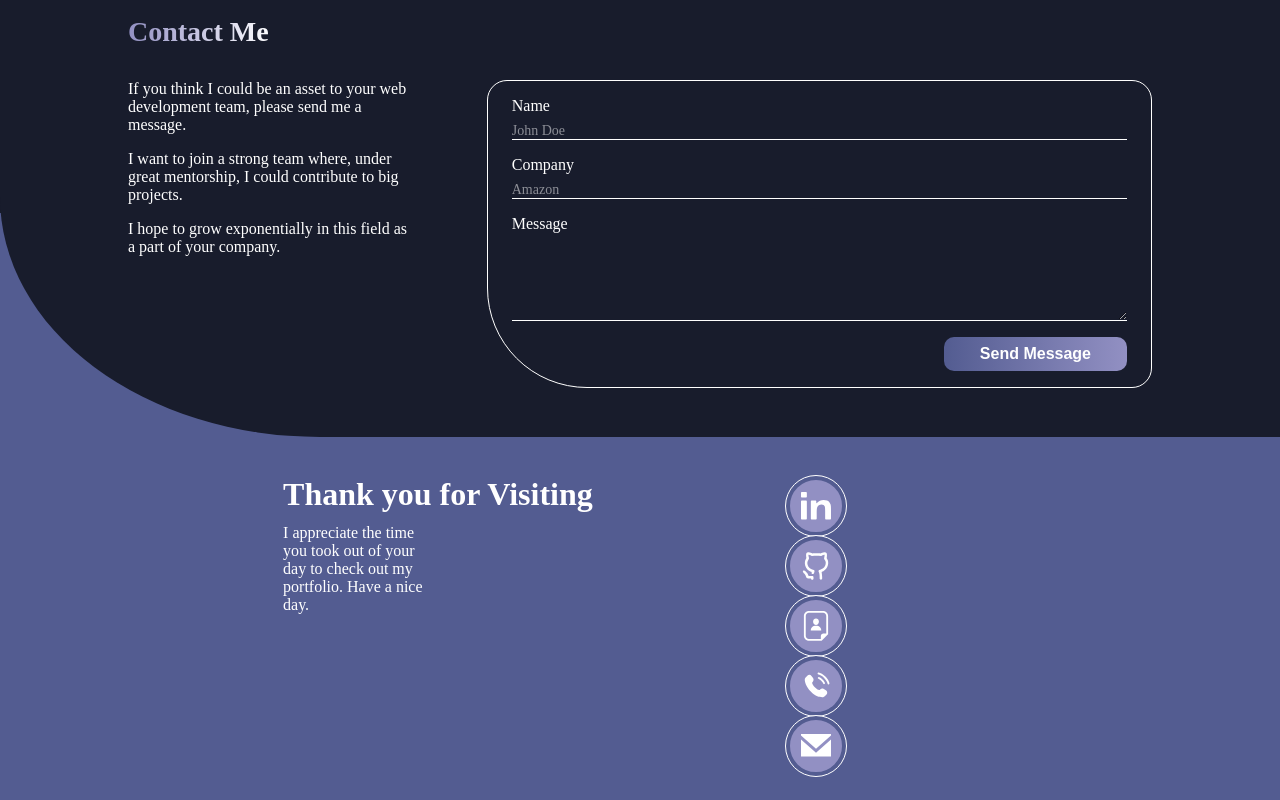
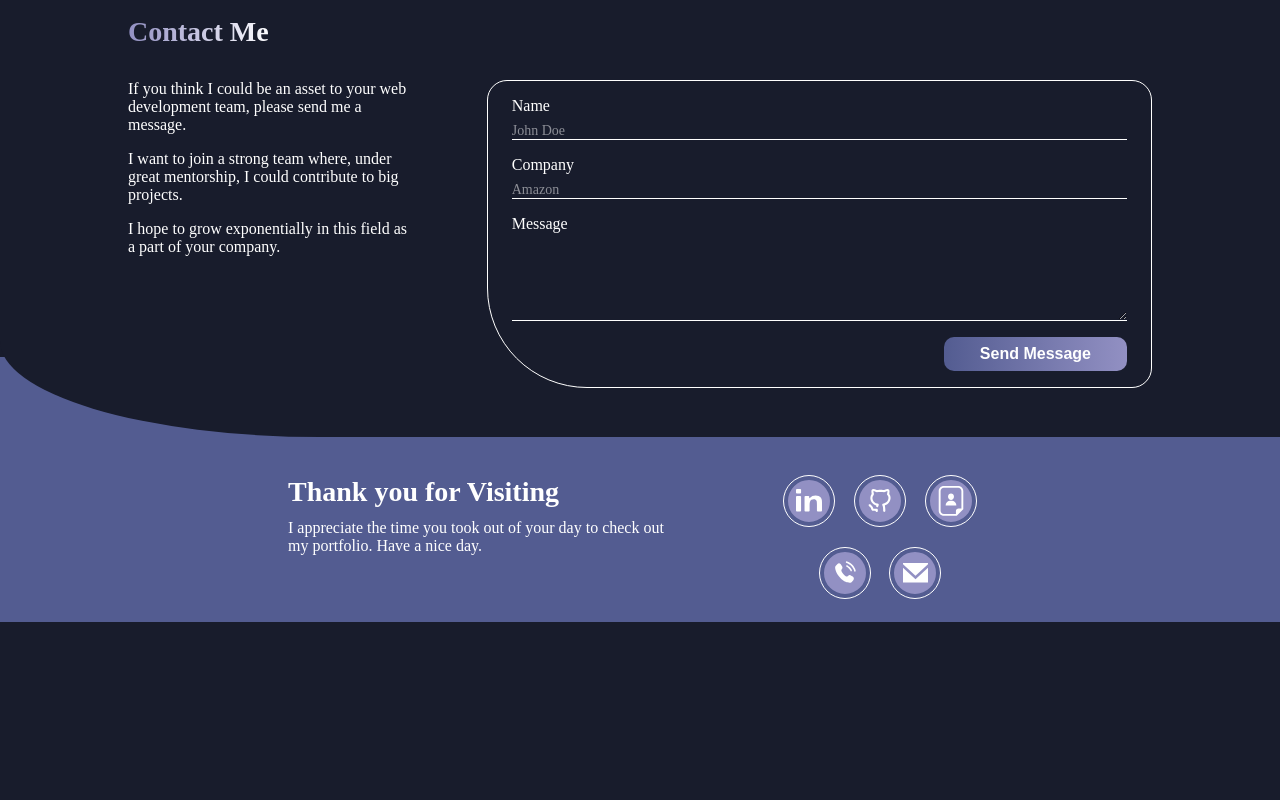
Before and after one commit to alejo2198/portfolio-b, a React (Vite) app: page / in a window 1280 px wide. Shown: the part 918-1718 px from the top of the page. After the commit the page ends 1540 px from the top, so only its background shows below. Built offline with nearby package versions, Linux system fonts and the light colour scheme; no server answers.

Commit message:
complete mobile design fixes

```diff
--- a/src/components/ContactForm/ContactForm.jsx
+++ b/src/components/ContactForm/ContactForm.jsx
@@ -5,22 +5,22 @@ const ContactForm = () => {
     return (
     <section id="contact" className="contact">
         <h2>Contact Me</h2>
-        <div className="contact_wrapper">
-            <div className="contact_text">
+        <div className="contact__wrapper">
+            <div className="contact__text">
                 <p>If you think I could be an asset to your web development team, please send me a message. </p>
                 <p>I want to join a strong team where, under great mentorship, I could contribute to big projects.</p>
                 <p>I hope to grow exponentially in this field as a part of your company.</p>
             </div>
             <form className="form">
-                <div className="control_group">
+                <div className="control__group">
                     <label className="label" htmlFor="full_name">Name</label>
                     <input type="text" name="full_name" id="full_name" placeholder="John Doe"/>
                 </div>
-                <div className="control_group">
+                <div className="control__group">
                     <label className="label" htmlFor="company">Company</label>
                     <input type="text" name="company" id="company" placeholder="Amazon"/>
                 </div>
-                <div className="control_group">
+                <div className="control__group">
                     <label className="label" htmlFor="message">Message</label>
                     <textarea name="message" id="message"></textarea>
                 </div>
--- a/src/components/ContactForm/ContactForm.scss
+++ b/src/components/ContactForm/ContactForm.scss
@@ -1,6 +1,9 @@
 /* CONTACT */
-
-.contact_text {
+@use '../../styles/partials/mixins' as *;
+@use '../../styles//partials/variables'as *;
+@use '../../styles/partials/fonts' as *;
+@use '../../styles/partials/animations' as *;
+.contact__text {
     display: flex;
     flex-direction: column;
     gap: 1rem;
@@ -15,7 +18,7 @@
     flex-direction: column;
     gap: 1rem;
   }
-  .control_group {
+  .control__group {
     display: flex;
     flex-direction: column;
     gap: 0.5rem;
@@ -55,13 +58,13 @@
     border: none;
   }
 
-  @media only screen and (min-width: 768px) {
-    .contact_wrapper {
+  @include tablet{
+    .contact__wrapper {
       display: flex;
       gap: 2rem;
     }
 
-    .contact_text {
+    .contact__text {
       flex-basis: 33%;
     }
     .form {
@@ -69,12 +72,12 @@
       margin-top: 0;
     }
   }
-  @media only screen and (min-width: 1080px) {
-    .contact_wrapper {
+  @include desktop {
+    .contact__wrapper {
       gap: 4.5rem;
     }
 
-    .contact_text {
+    .contact__text {
       flex-basis: 28%;
     }
     button[type="submit"] {
--- a/src/components/Footer/Footer.jsx
+++ b/src/components/Footer/Footer.jsx
@@ -9,53 +9,53 @@ import resume from "../../assets/icons/contact/resume.svg";
 const Footer = () => {
     return (
         <footer className="footer">
-        <div className="footer_design">
+        <div className="footer__design">
             &nbsp;
-            <div className="footer_design_invert">&nbsp;</div>
-            <div className="footer_design_invert-section">&nbsp;</div>
+            <div className="footer__design_invert">&nbsp;</div>
+            <div className="footer__design_invert-section">&nbsp;</div>
         </div>
-        <div className="footer_wrapper">
-            <div className="footer_content">
-                <h5>Thank you for Visiting</h5>
+        <div className="footer__wrapper">
+            <div className="footer__content">
+                <h5 className='footer__header'>Thank you for Visiting</h5>
                 <p>I appreciate the time you took out of your day to check out my portfolio. Have a nice day.</p>
             </div>
-            <ul className="contact_icons footer_icons">
+            <ul className="contact__icons footer__icons">
                 <li>
                     <a href="https://www.linkedin.com/in/alejandro-castro-professional/" className="contact_link">
-                        <div className="icon-container footer_icon-container">
-                            <img src={linkedIn}  className="contact_icon footer_contact_icon" alt="linkedin logo"/>
+                        <div className="icon-container footer__icon-container">
+                            <img src={linkedIn}  className="contact__icon footer__contact_icon" alt="linkedin logo"/>
                         </div>
 
                     </a>
                 </li>
                 <li>
                     <a href="https://github.com/alejo2198" className="contact_link">
-                        <div className="icon-container footer_icon-container">
-                            <img src={github} className="contact_icon footer_contact_icon"  alt="github logo"/>
+                        <div className="icon-container footer__icon-container">
+                            <img src={github} className="contact__icon footer__contact_icon"  alt="github logo"/>
                         </div>
 
                     </a>
                 </li>
                 <li>
                     <a href="https://docs.google.com/document/d/1k4IQN1LOXPvVGYoyf9VfNVUcsgeGms5naMfbv3h5wEA/edit?usp=sharing" className="contact_link">
-                        <div className="icon-container footer_icon-container">
-                            <img src={resume} className="contact_icon resume footer_contact_icon"  alt="resume icon"/>
+                        <div className="icon-container footer__icon-container">
+                            <img src={resume} className="contact__icon resume footer__contact_icon"  alt="resume icon"/>
                         </div>
 
                     </a>
                 </li>
                 <li>
                     <a href="tel:6475455417" className="contact_link">
-                        <div className="icon-container footer_icon-container">
-                            <img src={phone}  className="contact_icon footer_contact_icon" alt="phone icon"/>
+                        <div className="icon-container footer__icon-container">
+                            <img src={phone}  className="contact__icon footer__contact_icon" alt="phone icon"/>
                         </div>
 
                     </a>
                 </li>
                 <li>
                     <a href="mailto:alejo199821@gmail.com" className="contact_link">
-                        <div className="icon-container footer_icon-container">
-                            <img src={email}  className="contact_icon footer_contact_icon" alt="email icon"/>
+                        <div className="icon-container footer__icon-container">
+                            <img src={email}  className="contact__icon footer__contact_icon" alt="email icon"/>
                         </div>
                     </a>
                 </li>
--- a/src/components/Footer/Footer.scss
+++ b/src/components/Footer/Footer.scss
@@ -1,3 +1,8 @@
+
+@use '../../styles/partials/mixins' as *;
+@use '../../styles//partials/variables'as *;
+@use '../../styles/partials/fonts' as *;
+@use '../../styles/partials/animations' as *;
 
 .footer {
   background-color: #535c91;
@@ -6,8 +11,8 @@
   display: flex;
   flex-direction: column;
   position: relative;
-}
-.footer_design {
+
+  &__design {
     position: absolute;
     height: 6rem;
     width: 100%;
@@ -16,7 +21,7 @@
     background-color: #535c91;
     z-index: -1;
   }
-.footer_design_invert {
+  &__design_invert {
     position: absolute;
     height: 6rem;
     width: 25%;
@@ -25,7 +30,7 @@
     background-color: #181c2c;
     border-radius: 0 0 0 100%;
   }
-.footer_design_invert-section {
+  &__design_invert-section {
     position: absolute;
     height: 6rem;
     width: 75%;
@@ -33,37 +38,37 @@
     right: 0;
     background-color: #181c2c;
   }
-h5 {
+  &__header {
     font-size: 1.25rem;
     font-style: normal;
     font-weight: 700;
     margin-bottom: 0.7rem;
+    @include tablet{
+      font-size: 1.75rem;
     }
-
-.footer_icons {
+  }
+  &__icons {
     max-width: 14rem;
     margin: 2rem auto 0;
+    @include tablet {
+      row-gap: 1.4rem;
+      column-gap: 1.3rem;
+      justify-content: center;
+      margin-top: 0;
     }
-.footer_icon-container {
+  }
+  &__icon-container {
     background-color: #9290c3;
     border: 0.31rem solid #535c91;
     outline: 1px solid white;
   }
-.contact_link:hover .footer_icon-container{
-    background-color:#535c91;
-    border: 0.31rem solid #9290C3;
-}
-.footer_contact_icon {
+  &__contact_icon {
     width: 1.6rem;
     filter: invert(100%) sepia(35%) saturate(2%) hue-rotate(314deg)
       brightness(111%) contrast(101%);
   }
-
-@media only screen and (min-width: 768px) {
-  h5 {
-    font-size: 1.75rem;
-  }
-  .footer_wrapper {
+  &__wrapper{
+    @include tablet{
       display: flex;
       gap: 5rem;
       padding-left: 3rem;
@@ -71,18 +76,25 @@ h5 {
       max-width: 50rem;
       margin: 0 auto;
     }
+  }
+
+}
+
+.contact__link:hover .footer__icon-container{
+    background-color:#535c91;
+    border: 0.31rem solid #9290C3;
+}
+
+
+@include tablet{
+
   .footer_content {
     width: 50%;
   }
   .footer_content p {
     width: 70%;
   }
-  .footer_icons {
-    row-gap: 1.4rem;
-    column-gap: 1.3rem;
-    justify-content: center;
-    margin-top: 0;
-  }
+
 
   .footer_icon-container {
     width: 3.75rem;
@@ -107,7 +119,7 @@ h5 {
   }
 }
 
-@media only screen and (min-width: 1080px) {
+@include desktop {
   .footer {
     margin-top: 4rem;
   }
--- a/src/components/Project/Project.scss
+++ b/src/components/Project/Project.scss
@@ -4,7 +4,7 @@
 @use '../../styles/partials/animations' as *;
 
 .project{
-    width: 26.875rem;
+    width: 20rem;
     height: 30.1875rem;
     padding: 1.5rem;
     border-radius: 1.25rem;
```
Lines whose indentation alone changed are shown as unchanged.
